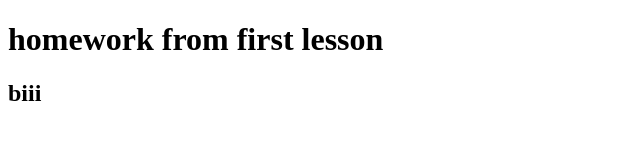
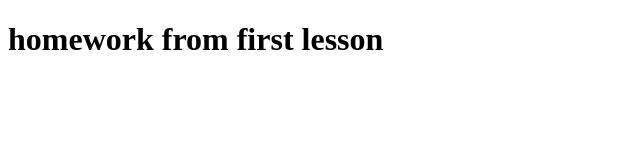
Before and after one commit to Jamolbek1647/js_homework_1, a plain HTML site: page index.html in a window 1280 px wide. Shown: the full height of the page, 0-640 px from the left. Drawn offline with Linux system fonts and the light colour scheme.

Commit message:
added_js_file

```diff
--- a/index.html
+++ b/index.html
@@ -8,6 +8,6 @@
 </head>
 <body>
     <h1>homework from first lesson</h1>
-    <h2>biii</h2>
+    <script src="./main.js"></script>
 </body>
 </html>
```
Also changed, not shown: main.js (added).
